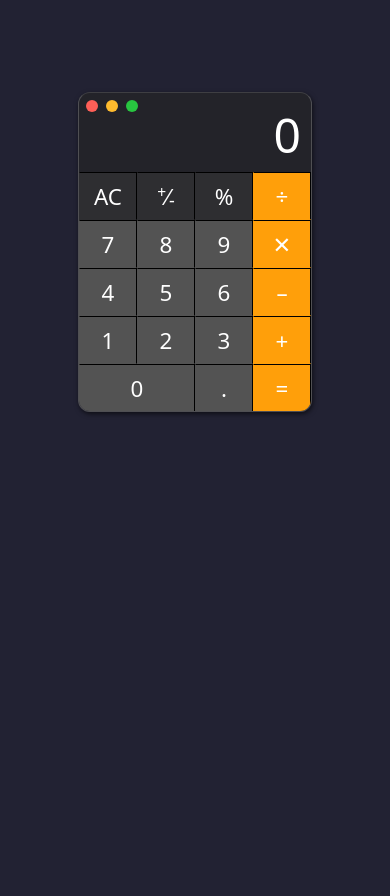
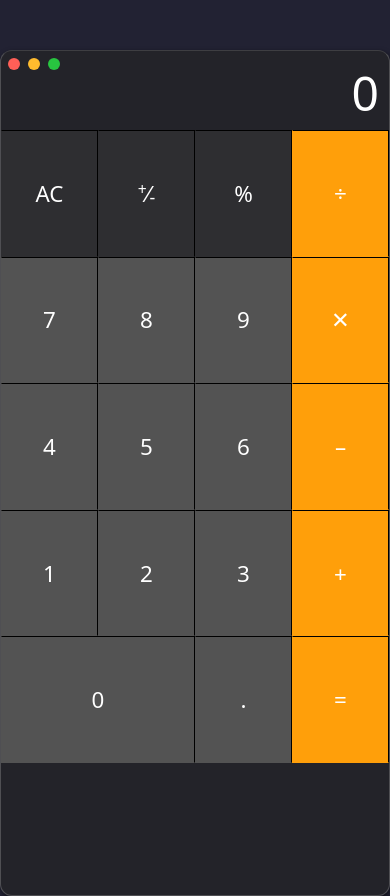
Before and after one commit to antieatingactivist/Angular-Calculator, an Angular app: page / in a window 390 px wide. Before the commit the page ends 844 px from the top, so only its background shows below. Built offline with nearby package versions, Linux system fonts and the light colour scheme.

Commit message:
started responsive css

```diff
--- a/src/app/app.component.css
+++ b/src/app/app.component.css
@@ -1,11 +1,13 @@
-body {
+/* body {
     display: flex;
     flex-direction: row;
     justify-content: center;
+    width: 100vw;
+    Height: 100vh;
 
-}
+} */
 main {
-    margin-top: 10vh;
+    margin-top: 50px;
     background-color: #242424aa;
     width: 232px;
     height: 318px;
@@ -52,3 +54,19 @@ header {
     bottom: 4px;
     left: 1.5px;
 }
+
+
+@media all and (min-width: 1024px) and (max-width: 1280px) {
+
+}
+
+@media all and (min-width: 768px) and (max-width: 1024px) { }
+
+@media all and (min-width: 480px) and (max-width: 768px) { }
+
+@media all and (max-width: 480px) {
+    main {
+        width: 100vw;
+        Height: 100vh;
+    }
+}
--- a/src/app/button/button.component.css
+++ b/src/app/button/button.component.css
@@ -1,6 +1,6 @@
 button {
     color: #FFFFFF;
-    height: 48px;
+    height: 15%;
     border-style: solid;
     font-size: 1.4em;
     -webkit-touch-callout: none; /* iOS Safari */
--- a/src/app/button/button.component.ts
+++ b/src/app/button/button.component.ts
@@ -16,7 +16,7 @@ export class ButtonComponent implements OnInit {
   getStyle(): object {
     return {
       backgroundColor: this.keyAttribute.color,
-      width: `${this.keyAttribute.width}px`,
+      width: `${this.keyAttribute.width}%`,
       borderWidth: this.keyAttribute.active ? '3px' : '1px',
       borderColor: this.keyAttribute.active ? '#000000' : '#000000 #000000 #00000000 #00000000' ,
     }
--- a/src/app/keypad/keypad.component.ts
+++ b/src/app/keypad/keypad.component.ts
@@ -17,25 +17,25 @@ export class KeypadComponent implements OnInit {
   colors: Array<string> = ["#39393988", "#ff9f0a", "#5a5a5add"];
 
   keyAttributes: Array<IKey> = [
-    {label: "AC", color: this.colors[0], width: 58, type: "clear", action: (label: string) => this.clearDisplay(label)},
-    {label: "<span class='sup'>+</span>⁄<span class='sub'>-</span>", color: this.colors[0], width: 58, type: "changeSign", action: () => this.changeSign()},
-    {label: "%", color: this.colors[0], width: 58, type: "percent", action: () => this.getPercent()},
-    {label: "÷", color: this.colors[1], width: 58, type: "divide", active: false, action: () => this.changeActivation("divide")},
-    {label: "7", color: this.colors[2], width: 58, type: "number", action: (label: string) => this.appendDisplay(label)},
-    {label: "8", color: this.colors[2], width: 58, type: "number", action: (label: string) => this.appendDisplay(label)},
-    {label: "9", color: this.colors[2], width: 58, type: "number", action: (label: string) => this.appendDisplay(label)},
-    {label: "✕", color: this.colors[1], width: 58, type: "multiply", active: false, action: () => this.changeActivation("multiply")},
-    {label: "4", color: this.colors[2], width: 58, type: "number", action: (label: string) => this.appendDisplay(label)},
-    {label: "5", color: this.colors[2], width: 58, type: "number", action: (label: string) => this.appendDisplay(label)},
-    {label: "6", color: this.colors[2], width: 58, type: "number", action: (label: string) => this.appendDisplay(label)},
-    {label: "–", color: this.colors[1], width: 58, type: "subtract", active: false, action: () => this.changeActivation("subtract")},
-    {label: "1", color: this.colors[2], width: 58, type: "number", action: (label: string) => this.appendDisplay(label)},
-    {label: "2", color: this.colors[2], width: 58, type: "number", action: (label: string) => this.appendDisplay(label)},
-    {label: "3", color: this.colors[2], width: 58, type: "number", action: (label: string) => this.appendDisplay(label)},
-    {label: "+", color: this.colors[1], width: 58, type: "add", active: false, action: () => this.changeActivation("add")},
-    {label: "0", color: this.colors[2], width: 116, type: "number", action: (label: string) => this.appendDisplay(label)},
-    {label: ".", color: this.colors[2], width: 58, type: "decimal", action: (label: string) => this.appendDisplay(label)},
-    {label: "=", color: this.colors[1], width: 58, type: "equals", action: () => this.evaluate()}
+    {label: "AC", color: this.colors[0], width: 25, type: "clear", action: (label: string) => this.clearDisplay(label)},
+    {label: "<span class='sup'>+</span>⁄<span class='sub'>-</span>", color: this.colors[0], width: 25, type: "changeSign", action: () => this.changeSign()},
+    {label: "%", color: this.colors[0], width: 25, type: "percent", action: () => this.getPercent()},
+    {label: "÷", color: this.colors[1], width: 25, type: "divide", active: false, action: () => this.changeActivation("divide")},
+    {label: "7", color: this.colors[2], width: 25, type: "number", action: (label: string) => this.appendDisplay(label)},
+    {label: "8", color: this.colors[2], width: 25, type: "number", action: (label: string) => this.appendDisplay(label)},
+    {label: "9", color: this.colors[2], width: 25, type: "number", action: (label: string) => this.appendDisplay(label)},
+    {label: "✕", color: this.colors[1], width: 25, type: "multiply", active: false, action: () => this.changeActivation("multiply")},
+    {label: "4", color: this.colors[2], width: 25, type: "number", action: (label: string) => this.appendDisplay(label)},
+    {label: "5", color: this.colors[2], width: 25, type: "number", action: (label: string) => this.appendDisplay(label)},
+    {label: "6", color: this.colors[2], width: 25, type: "number", action: (label: string) => this.appendDisplay(label)},
+    {label: "–", color: this.colors[1], width: 25, type: "subtract", active: false, action: () => this.changeActivation("subtract")},
+    {label: "1", color: this.colors[2], width: 25, type: "number", action: (label: string) => this.appendDisplay(label)},
+    {label: "2", color: this.colors[2], width: 25, type: "number", action: (label: string) => this.appendDisplay(label)},
+    {label: "3", color: this.colors[2], width: 25, type: "number", action: (label: string) => this.appendDisplay(label)},
+    {label: "+", color: this.colors[1], width: 25, type: "add", active: false, action: () => this.changeActivation("add")},
+    {label: "0", color: this.colors[2], width: 50, type: "number", action: (label: string) => this.appendDisplay(label)},
+    {label: ".", color: this.colors[2], width: 25, type: "decimal", action: (label: string) => this.appendDisplay(label)},
+    {label: "=", color: this.colors[1], width: 25, type: "equals", action: () => this.evaluate()}
   ]
 
   constructor() { }
--- a/src/styles.css
+++ b/src/styles.css
@@ -6,6 +6,12 @@
 }
 body {
     background: #222233;
+    width: 100vw;
+    Height: 100vh;
+    margin: 0;
+    display: flex;
+    flex-direction: row;
+    justify-content: center;
 }
 .sup {
     font-size: 70%;
```
